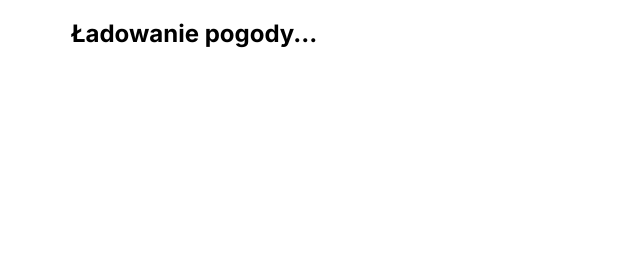
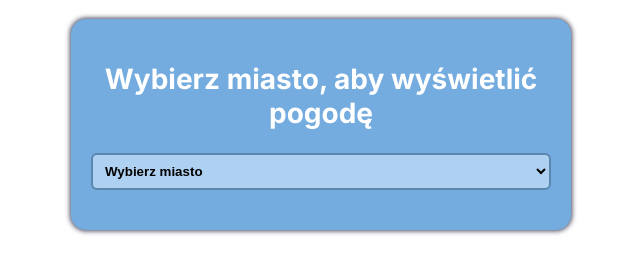
Before and after one commit to bkolen23/moja-strona-gatsby, a Gatsby site: page /weatherapp in a window 1280 px wide. Shown: the part 187-460 px from the top of the page, without its empty margins (319-959 px from the left). Built offline with nearby package versions, Linux system fonts and the light colour scheme; Gatsby itself is replaced by a stand-in of ours; no server answers.

Commit message:
Aplikacja pogodowa v1.2

```diff
--- a/src/pages/weatherapp/index.js
+++ b/src/pages/weatherapp/index.js
@@ -4,7 +4,7 @@ import Layout from '../../components/layout'
 import Seo from '../../components/seo'
 import {
     wrapper,
-    city as cityClass,
+    cityHeader,
     temperature,
     condition,
     details,
@@ -12,21 +12,41 @@ import {
     windSpeed,
     pressure,
     line,
+    feelsLike,
 } from './weatherapp.module.css'
 
 const WeatherApp = () => {
     const API_KEY = "6c5c8ce19dfcaff39d6d1386a97a7e97";
+
+    const cities = {
+        Olsztyn: { lat: 53.7784, lon: 20.4801 },
+        Warszawa: { lat: 52.2297, lon: 21.0122 },
+        Kraków: { lat: 50.0647, lon: 19.9450 },
+        Gdańsk: { lat: 54.3520, lon: 18.6466 },
+        Wrocław: { lat: 51.1079, lon: 17.0385 },
+        Łódź: { lat: 51.7592, lon: 19.4550 },
+        Poznań: { lat: 52.4064, lon: 16.9252 },
+        Szczecin: { lat: 53.4289, lon: 14.5530 },
+        Bydgoszcz: { lat: 53.1235, lon: 18.0084 },
+        Lublin: { lat: 51.2465, lon: 22.5684 },
+        Białystok: { lat: 53.1325, lon: 23.1688 }
+    };
+
+    const [selectedCity, setSelectedCity] = useState("");
     const [weatherData, setWeatherData] = useState(null);
 
     useEffect(() => {
+        if (!selectedCity) return;
+
         const fetchWeather = async () => {
+            const { lat, lon } = cities[selectedCity];
+
             try {
                 const response = await fetch(
-                    `https://api.openweathermap.org/data/2.5/weather?lat=53.7784&lon=20.4801&units=metric&lang=pl&appid=${API_KEY}`
+                    `https://api.openweathermap.org/data/2.5/weather?lat=${lat}&lon=${lon}&units=metric&lang=pl&appid=${API_KEY}`
                 );
 
                 const data = await response.json();
-                console.log("API RESPONSE:", data);
                 setWeatherData(data);
             } catch (error) {
                 console.error("Błąd podczas pobierania pogody:", error);
@@ -34,30 +54,51 @@ const WeatherApp = () => {
         };
 
         fetchWeather();
-    }, []);
-
-    if (!weatherData) {
-        return (
-            <Layout pageTitle="Aplikacja pogodowa">
-                <h2>Ładowanie pogody...</h2>
-            </Layout>
-        );
-    }
+    }, [selectedCity]);
 
     return (
         <Layout pageTitle="Aplikacja pogodowa">
             <div className={wrapper}>
-                <h2 className={cityClass}>Olsztyn</h2>
+
+                {!selectedCity && (
+                    <h2 className={cityHeader}>Wybierz miasto, aby wyświetlić pogodę</h2>
+                )}
+
+                <select
+                    value={selectedCity}
+                    onChange={(e) => {
+                        setSelectedCity(e.target.value);
+                        setWeatherData(null);
+                    }}
+                >
+                    <option value="">Wybierz miasto</option>
+                    {Object.keys(cities).map(city => (
+                        <option key={city} value={city}>{city}</option>
+                    ))}
+                </select>
+
+                {selectedCity && !weatherData && (
+                    <h2 className={cityHeader}>Ładowanie pogody...</h2>
+                )}
+
+                {weatherData && (
+                    <>
+                        <hr className={line}/>
+                        <h2 className={cityHeader}>{selectedCity}</h2>
 
                         <p className={temperature}>
                             {Math.round(weatherData.main.temp)}°C
                         </p>
 
+                        <div className={feelsLike}>
+                            <p>Odczuwalna: {Math.round(weatherData.main.feels_like)}°C</p>
+                        </div>
+
                         <p className={condition}>
                             {weatherData.weather[0].description}
                         </p>
 
-                <hr className={line}/>
+                        <hr className={line} />
 
                         <div className={details}>
                             <div className={humidity}>
@@ -75,6 +116,8 @@ const WeatherApp = () => {
                                 <p>{weatherData.main.pressure} hPa</p>
                             </div>
                         </div>
+                    </>
+                )}
             </div>
         </Layout>
     );
--- a/src/pages/weatherapp/weatherapp.module.css
+++ b/src/pages/weatherapp/weatherapp.module.css
@@ -12,7 +12,7 @@
     box-shadow: 0px 0px 5px 1px rgba(66, 68, 90, 1);
 }
 
-.city {
+.cityHeader {
     color: #fff;
     font-size: 1.75rem;
 }
@@ -23,13 +23,13 @@
     font-weight: 600;
 }
 
-.condition {
+.condition, .feelsLike p {
     color: #fff;
     font-size: 1.25rem;
     font-weight: 600;
 }
 
-.details {
+.details, .moreDetails {
     display: flex;
     justify-content: center;
     align-items: center;
@@ -50,6 +50,20 @@
 .line {
     width: 100%;
     border: none;
-    border-top: 2px solid #ccc;
+    border-top: 3px solid #ccc;
     margin: 20px 0;
 }
+
+select {
+    margin-bottom: 20px;
+    padding: 8px;
+    border-radius: 6px;
+    width: 100%;
+    border: 2px solid rgb(91, 134, 173);
+    background-color: rgb(175, 209, 241);
+    font-weight: 600;
+}
+
+select:focus {
+    outline: none;
+}
```
Lines whose indentation alone changed are shown as unchanged.
